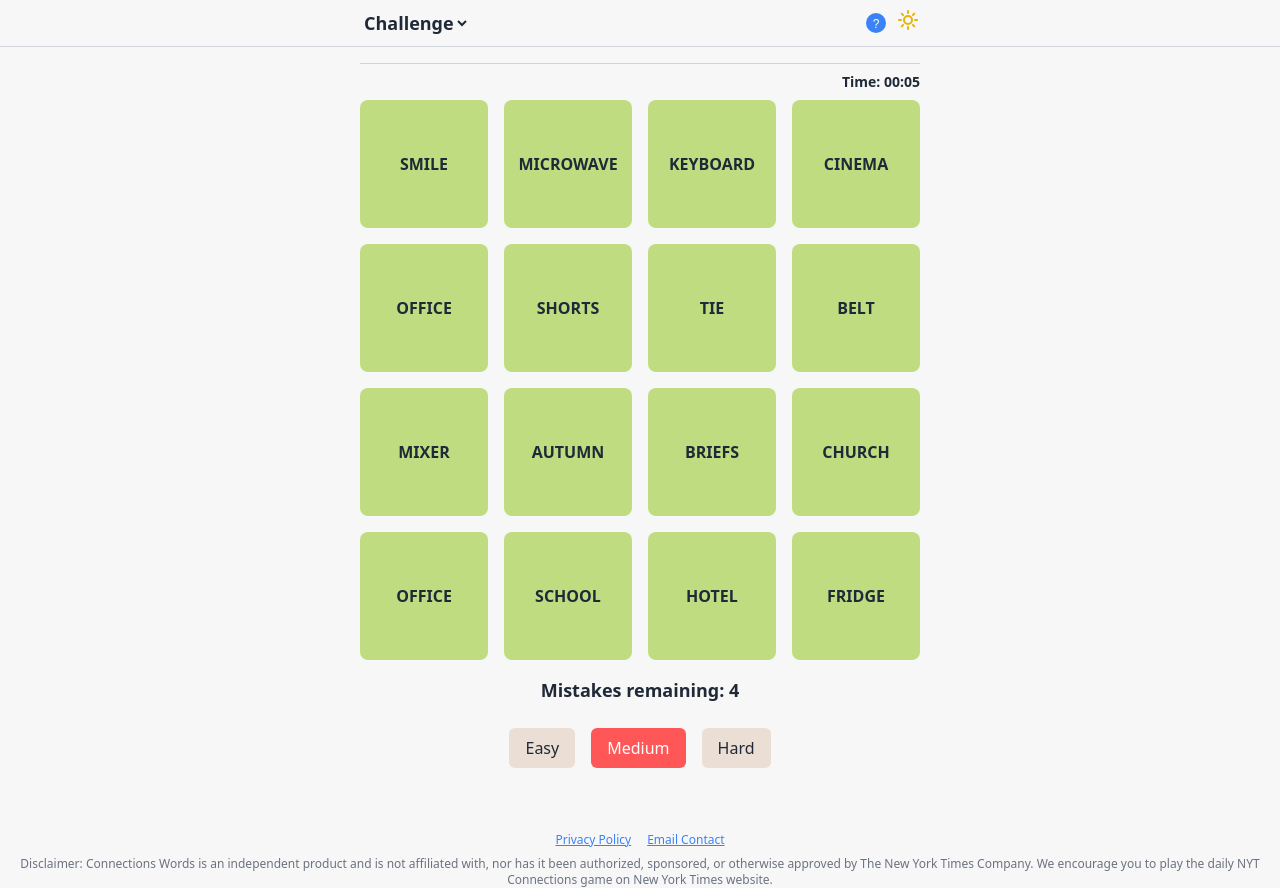
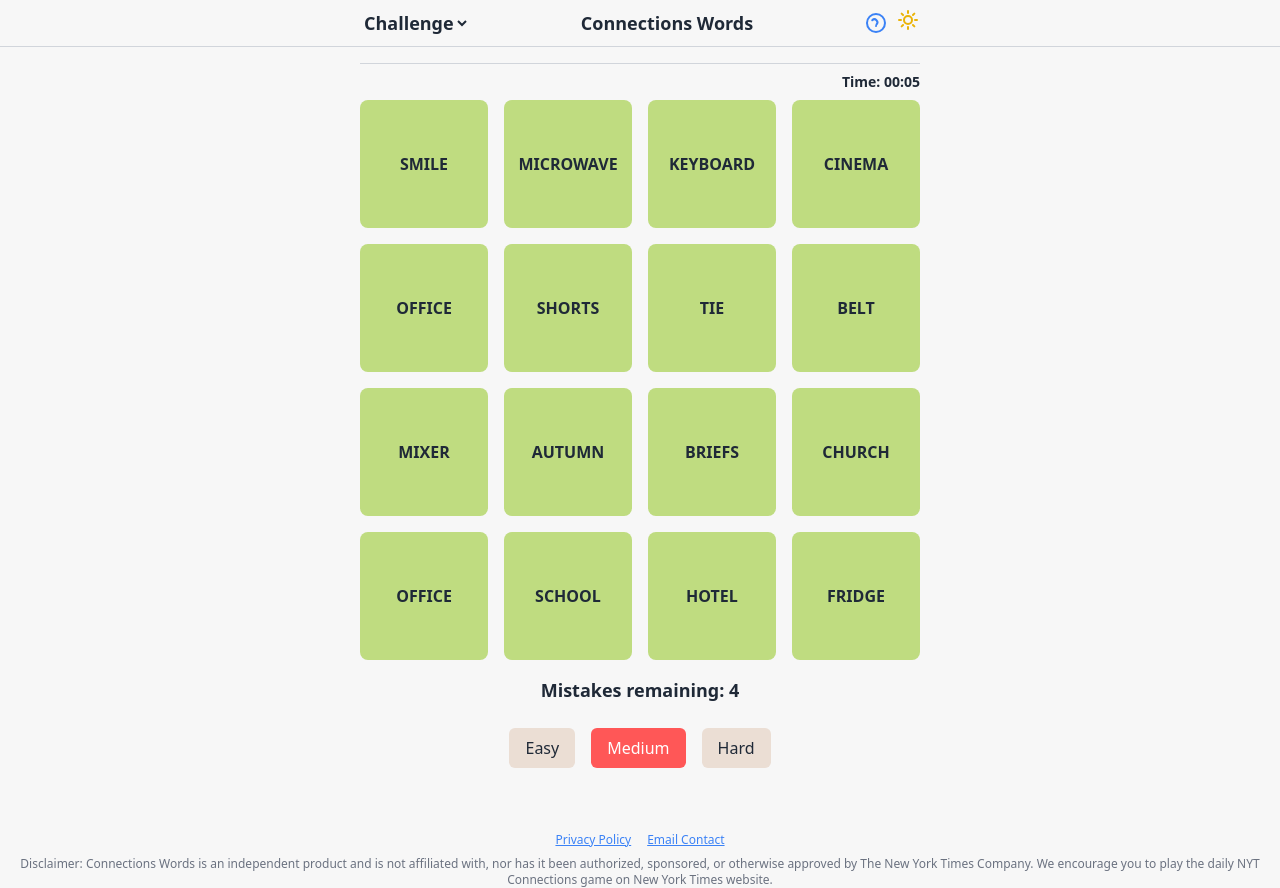
Before and after one commit to Heminyildiz/ConnectionWords, a React (Create React App) app: page / in a window 1280 px wide. Built offline with nearby package versions, Linux system fonts and the light colour scheme.

Commit message:
Update Header.jsx

```diff
--- a/src/components/Header.jsx
+++ b/src/components/Header.jsx
@@ -27,15 +27,19 @@ const Header = ({ mode, setMode, theme, setTheme }) => {
               <option value="Zen">Zen</option>
             </select>
           </div>
-          {/* Ortada: Boş bırakıldı */}
-          <div></div>
+          {/* Ortada: "Connections Words" metni */}
+          <div>
+            <h1 className={`text-lg font-semibold ${textColorClass} text-center`}>
+              Connections Words
+            </h1>
+          </div>
           {/* Sağ taraf: Soru işareti ikonu ve Tema toggling */}
           <div className="flex items-center space-x-2">
             <button onClick={() => setShowHowToPlay(true)} className="focus:outline-none">
-              {/* Yeni soru işareti ikonu: Bir çember içinde "?" */}
-              <svg xmlns="http://www.w3.org/2000/svg" className="h-6 w-6 text-blue-500" viewBox="0 0 24 24" fill="currentColor">
-                <circle cx="12" cy="12" r="10" />
-                <text x="12" y="17" textAnchor="middle" fontSize="12" fill="white" fontFamily="sans-serif">?</text>
+              {/* Heroicons tarzında, outline QuestionMarkCircle ikonu */}
+              <svg xmlns="http://www.w3.org/2000/svg" className="h-6 w-6 text-blue-500" fill="none" viewBox="0 0 24 24" stroke="currentColor">
+                <path strokeLinecap="round" strokeLinejoin="round" strokeWidth={2} d="M12 3a9 9 0 100 18 9 9 0 000-18z" />
+                <path strokeLinecap="round" strokeLinejoin="round" strokeWidth={2} d="M8.228 9.228a3 3 0 114.243 4.243M12 15h.01" />
               </svg>
             </button>
             <div className="relative">
```
